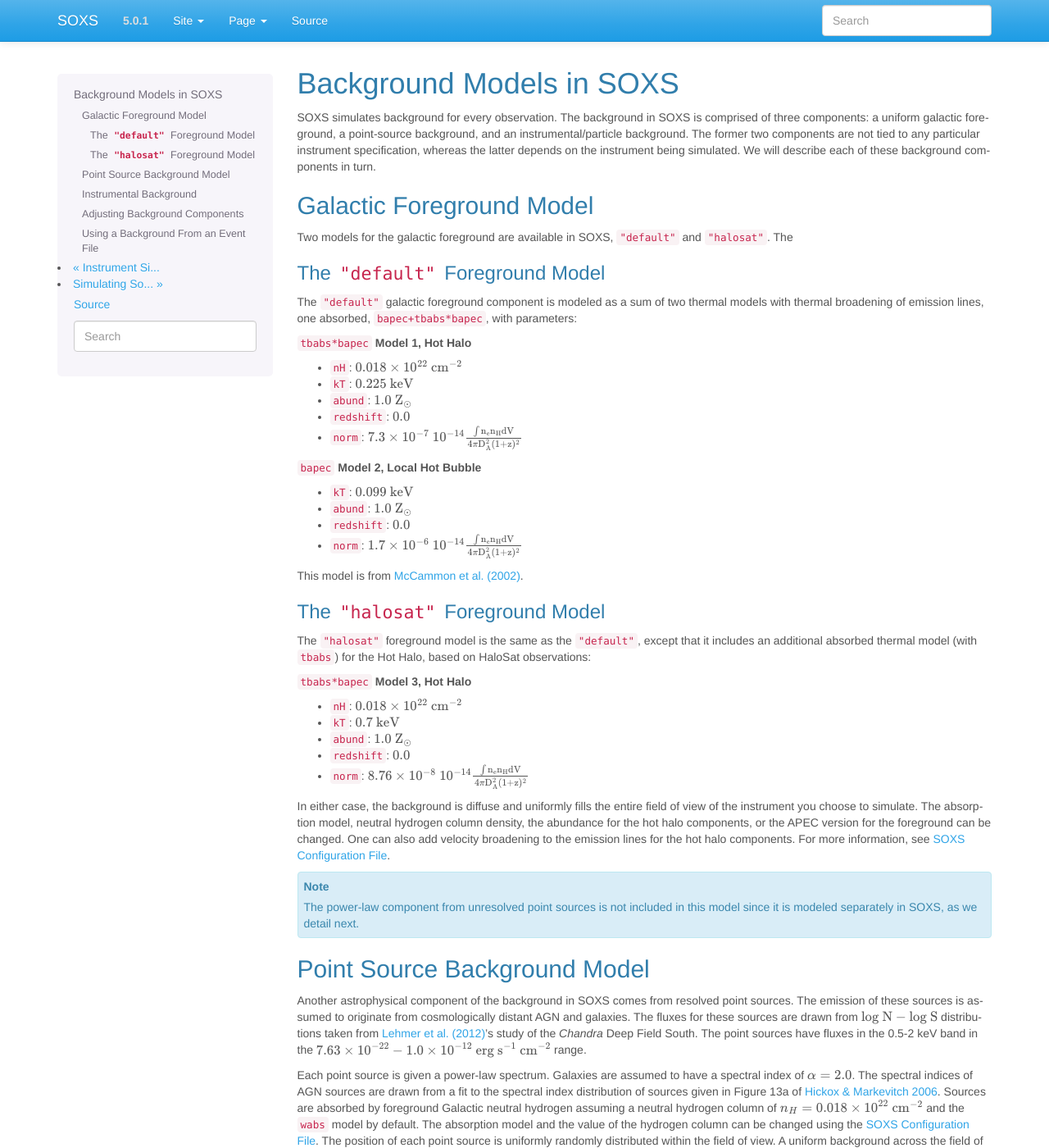
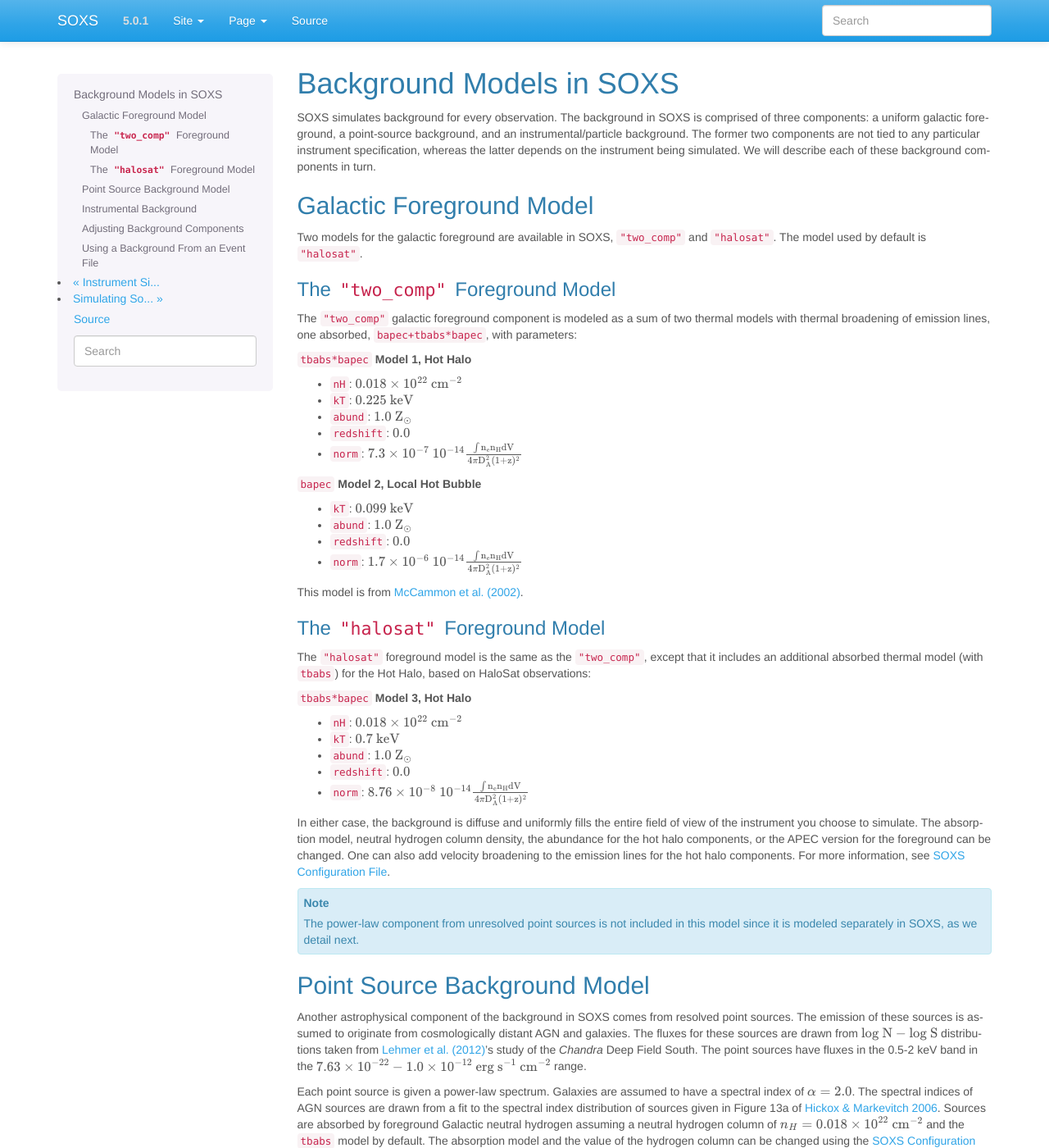
Before and after one commit to lynx-x-ray-observatory/soxs, a Sphinx documentation site: the page built from doc/source/users_guide/background.rst, in a window 1280 px wide and 1400 px high. Shown: the whole window at 82% size. Built offline with Sphinx 7.4.7, drawn with Linux system fonts in a browser that asks for light colours.

Commit message:
Change the name of the "default" background to "two_comp" and switch the actual default to "halosat"

```diff
--- a/doc/source/configuration.rst
+++ b/doc/source/configuration.rst
@@ -20,7 +20,7 @@
     spex_vers = 3.07.03 # The default version of SPEX to use
     bkgnd_nH = 0.018 # neutral hydrogen column for backgrounds, units of 1e22 cm**-2
     bkgnd_absorb_model = tbabs # absorption model, currently either wabs or tbabs
-    frgnd_spec_model = default # foreground spectrum model, currently either default or halosat
+    frgnd_spec_model = halosat # foreground spectrum model, currently either two_comp or halosat
     frgnd_velocity = 0.0 # velocity broadening parameter for the hot halo components of the foreground model
     frgnd_abund = 1.0 # abundance parameter for the hot halo components of the foreground model
 
--- a/doc/source/users_guide/background.rst
+++ b/doc/source/users_guide/background.rst
@@ -15,13 +15,13 @@
 Galactic Foreground Model
 -------------------------
 
-Two models for the galactic foreground are available in SOXS, ``"default"``
-and ``"halosat"``. The
+Two models for the galactic foreground are available in SOXS, ``"two_comp"``
+and ``"halosat"``. The model used by default is ``"halosat"``.
 
-The ``"default"`` Foreground Model
+The ``"two_comp"`` Foreground Model
 ++++++++++++++++++++++++++++++++++
 
-The ``"default"`` galactic foreground component is modeled as a sum of two
+The ``"two_comp"`` galactic foreground component is modeled as a sum of two
 thermal models with thermal broadening of emission lines, one absorbed,
 ``bapec+tbabs*bapec``, with parameters:
 
@@ -45,7 +45,7 @@
 The ``"halosat"`` Foreground Model
 ++++++++++++++++++++++++++++++++++
 
-The ``"halosat"`` foreground model is the same as the ``"default"``, except that it
+The ``"halosat"`` foreground model is the same as the ``"two_comp"``, except that it
 includes an additional absorbed thermal model (with ``tbabs``) for the Hot Halo,
 based on HaloSat observations:
 
@@ -87,7 +87,7 @@
 drawn from a fit to the spectral index distribution of sources given in
 Figure 13a of `Hickox & Markevitch 2006 <http://adsabs.harvard.edu/abs/2006ApJ...645...95H>`_.
 Sources are absorbed by foreground Galactic neutral hydrogen assuming a neutral
-hydrogen column of :math:`n_H = 0.018 \times 10^{22}~\rm{cm}^{-2}` and the ``wabs``
+hydrogen column of :math:`n_H = 0.018 \times 10^{22}~\rm{cm}^{-2}` and the ``tbabs``
 model by default. The absorption model and the value of the hydrogen column can
 be changed using the :ref:`config`. The position of each point source is uniformly
 randomly distributed within the field of view. A uniform background across the field
--- a/doc/source/users_guide/simput.rst
+++ b/doc/source/users_guide/simput.rst
@@ -273,7 +273,7 @@
     soxs.make_bkgnd_simput("bkgnd.simput", t_exp, area, fov, sky_center,
                            overwrite=True, absorb_model="wabs", nH=0.02)
 
-The foreground model can be switched between ``"default"`` or ``"halosat"``:
+The foreground model can be switched between ``"two_comp"`` or ``"halosat"``:
 
 .. code-block:: python
 
```
Also changed, not shown: 3 other files.
